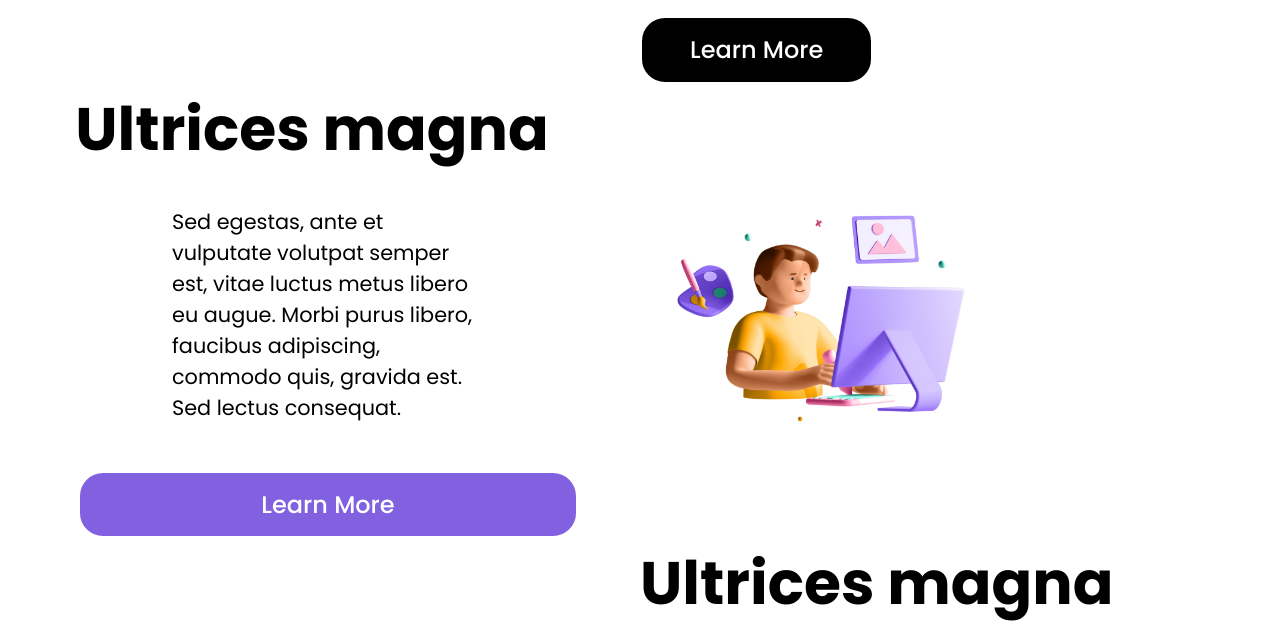
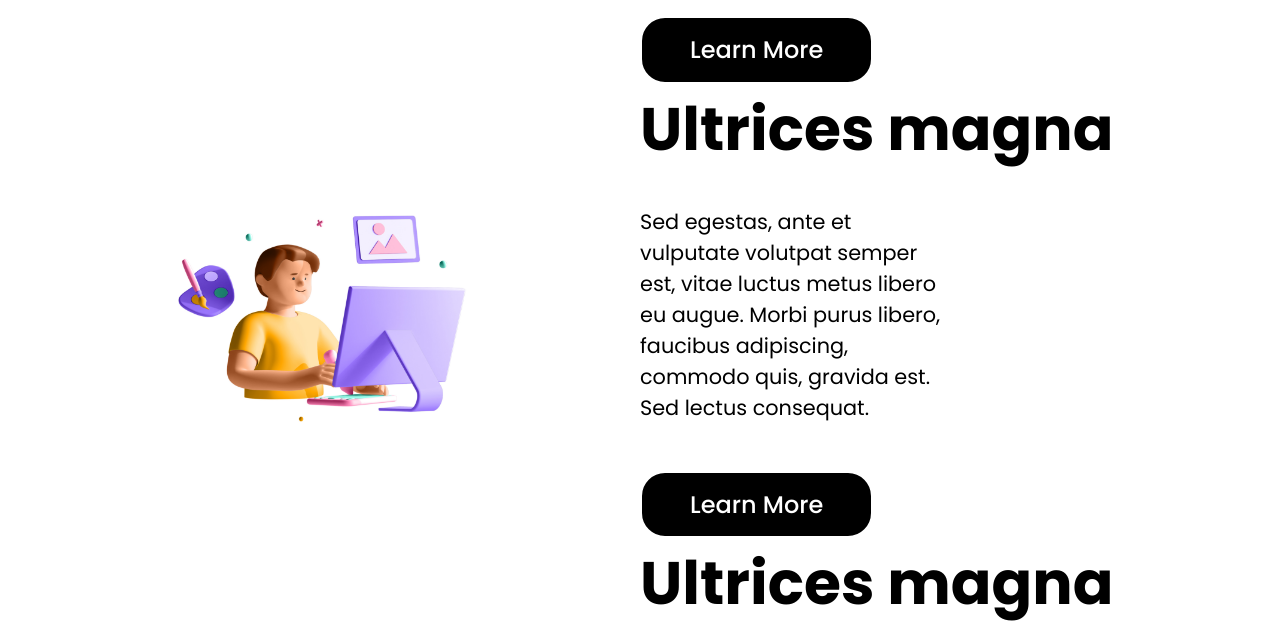
Before and after one commit to domczuk/Agency-3D-HTML-CSS-JS, a plain HTML site: page index.html in a window 1280 px wide. Shown: the part 3723-4345 px from the top of the page. Drawn offline with Linux system fonts and the light colour scheme.

Commit message:
structure update-1

```diff
--- a/index.html
+++ b/index.html
@@ -134,17 +134,17 @@
                     <a href="#" id="one" class="features__btn btn">Learn More</a>
                 </div>
             </div>
-            <div class="features__box --reverse__box">
-                <div class="features__box__content --reverse">
-                    <h1 class="features__box__primary__heading --reverse-heading">Ultrices magna</h1>
+            <div class="features__box ">
+                <div class="features__box__images --reverse-image">
+                    <img src="digital_artist_male.jpg" alt="digital-artist" class="features__image">
+                </div>
+                <div class="features__box__content">
+                    <h1 class="features__box__primary__heading ">Ultrices magna</h1>
                     <p class="features__box__primary__text">Sed egestas, ante et vulputate volutpat semper est, vitae
                         luctus metus
                         libero eu augue. Morbi purus libero, faucibus
                         adipiscing, commodo quis, gravida est. Sed lectus consequat.</p>
-                    <a href="" class="features__btn btn --reverse-btn">Learn More</a>
-                </div>
-                <div class="features__box__images --reverse-image">
-                    <img src="digital_artist_male.jpg" alt="digital-artist" class="features__image">
+                    <a href="" class="features__btn btn ">Learn More</a>
                 </div>
             </div>
             <div class="features__box">
--- a/style.css
+++ b/style.css
@@ -383,16 +383,16 @@ h2 {
     .main__grid__card__content__text {
         font-size: 1.2rem;
     }
+
+    .info__stat {
+        padding: 1rem 2rem;
+    }
 }
 
 /* Responsive Web Design (RWD) - max-width: 630px */
 @media (max-width: 630px) {
     .info__content__box__primary__text {
         font-size: 1rem;
-    }
-
-    .info__stat {
-        padding: 3rem 2rem;
     }
 
     .info__stat__primary__heading {
@@ -440,7 +440,7 @@ h2 {
     .alert__info__box {
         /* Adjust height for smaller screens */
         height: fit-content;
-        padding: 1rem;
+        padding: 2rem;
     }
 
     /* Full-width text for smaller screens */
@@ -510,32 +510,10 @@ h2 {
     margin-top: 3rem;
     display: block;
     max-width: 250px;
-    text-align: center;
 }
 
-/* Reverse Modifier */
 
 
-.--reverse {
-    align-self: center;
-    align-items: center;
-}
-
-.--reverse-heading {
-    margin-right: 2rem;
-}
-
-.--reverse-btn {
-    align-items: start;
-    max-width: 500px;
-    background-color: var(--background-color);
-    width: 100%;
-
-}
-
-.--reverse-image {
-    justify-content: start;
-}
 
 /* Responsive Web Design (RWD) */
 @media (max-width: 1200px) {
@@ -562,6 +540,7 @@ h2 {
     .features__box__primary__text {
         width: 100%;
         font-size: 1.3rem;
+        text-align: center;
     }
 
     .features__box__images {
@@ -572,14 +551,6 @@ h2 {
         margin: 0 auto;
         max-width: 400px;
         width: 100%;
-    }
-
-    .--reverse__box {
-        flex-direction: column-reverse;
-    }
-
-    .--reverse-heading {
-        margin-right: 0;
     }
 }
 
```
